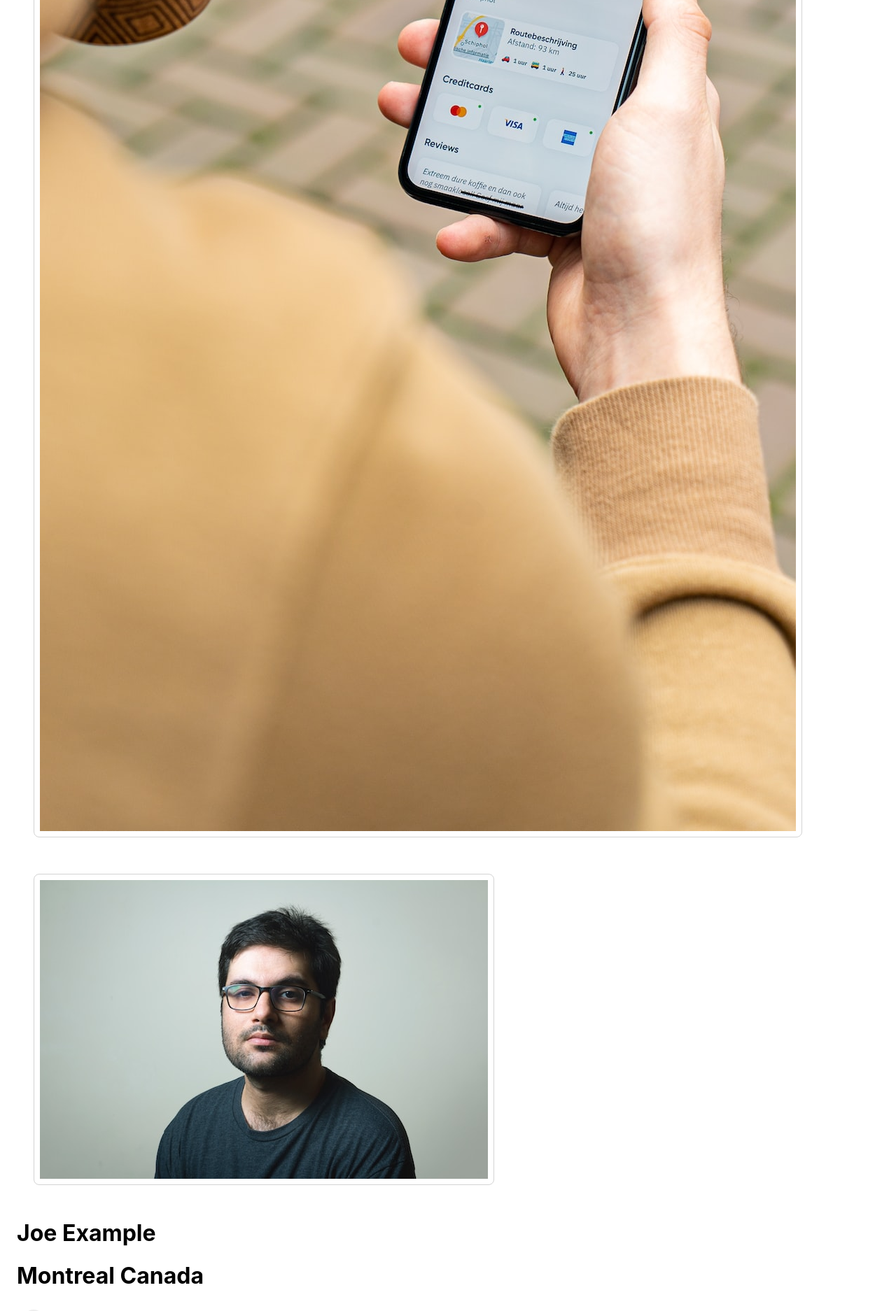
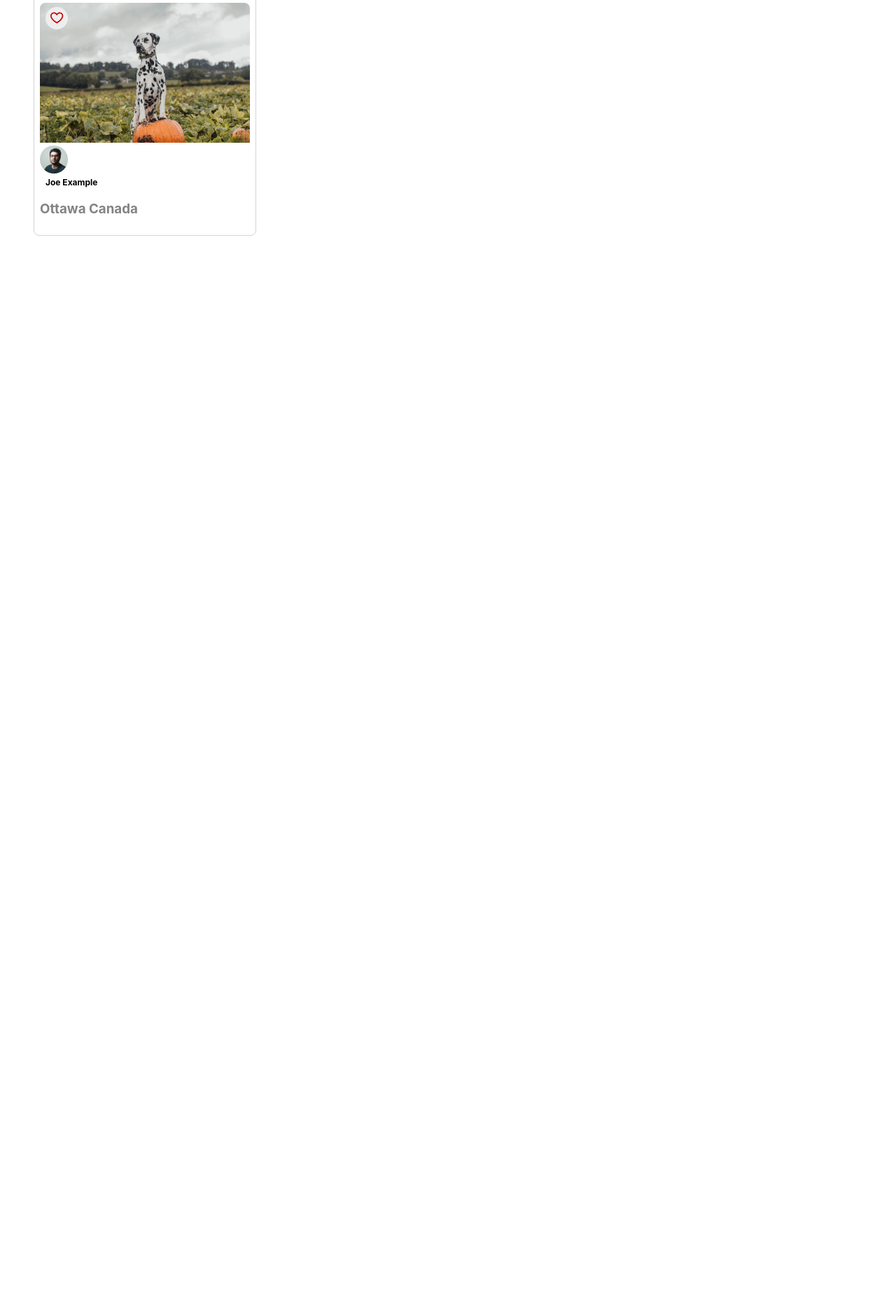
Before and after one commit to saif4004/photoLab, a React (Create React App) app in the folder frontend/: page / in a window 1280 px wide. Shown: the part 880-2754 px from the top of the page at 70% size. After the commit the page ends 1241 px from the top, so only its background shows below. Built offline with nearby package versions, Linux system fonts and the light colour scheme; the HTML template or start-up script is replaced by a standard one.

Commit message:
Fixed styling mistakes

```diff
--- a/frontend/src/App.jsx
+++ b/frontend/src/App.jsx
@@ -23,7 +23,6 @@ const App = () => {
     <div className="App">
     <TopNavigationBar />
     <PhotoList />
-
   </div>
   );
 };
--- a/frontend/src/components/PhotoFavButton.jsx
+++ b/frontend/src/components/PhotoFavButton.jsx
@@ -4,13 +4,17 @@ import FavIcon from './FavIcon';
 import '../styles/PhotoFavButton.scss';
 
 function PhotoFavButton() {
-  return (
-    <div className="photo-list__fav-icon">
-      <div className="photo-list__fav-icon-svg">
-      <FavIcon/>
-      </div>
+const [favouritePhoto, setFavouritePhoto] = useState(false);
+const handleClick = () => {
+  setFavouritePhoto(prev => !prev);
+};
+return (
+  <div className="photo-list__fav-icon" onClick={handleClick}>
+    <div className="photo-list__fav-icon-svg">
+      <FavIcon active={favouritePhoto}/>
     </div>
-  );
+  </div>
+);
 }
 
 export default PhotoFavButton;
--- a/frontend/src/components/PhotoListItem.jsx
+++ b/frontend/src/components/PhotoListItem.jsx
@@ -8,13 +8,15 @@ import PhotoFavButton from "./PhotoFavButton";
 const PhotoListItem = (props) => {
 
   return (
-    <div>
+    <div className="photo-list__item">
       <PhotoFavButton />
-      <img className="photo-list__item" src={props.urls.regular} alt="Photo" />
+      <img className="photo-list__image" src={props.urls.regular} alt="Photo" />
       <br />
-      <img className="photo-list__item" src={props.user.profile} alt="Profile" />
-      <h1>{props.user.name}</h1>
-      <h1>{props.location.city} {props.location.country}</h1>
+      <img className="photo-list__user-profile" src={props.user.profile} alt="Profile" />
+      <div>
+        <h3 className="photo-list__user-info">{props.user.name}</h3>
+        <h3 className="photo-list__user-location">{props.location.city} {props.location.country}</h3>
+      </div>
     </div>
   );
 };
```
